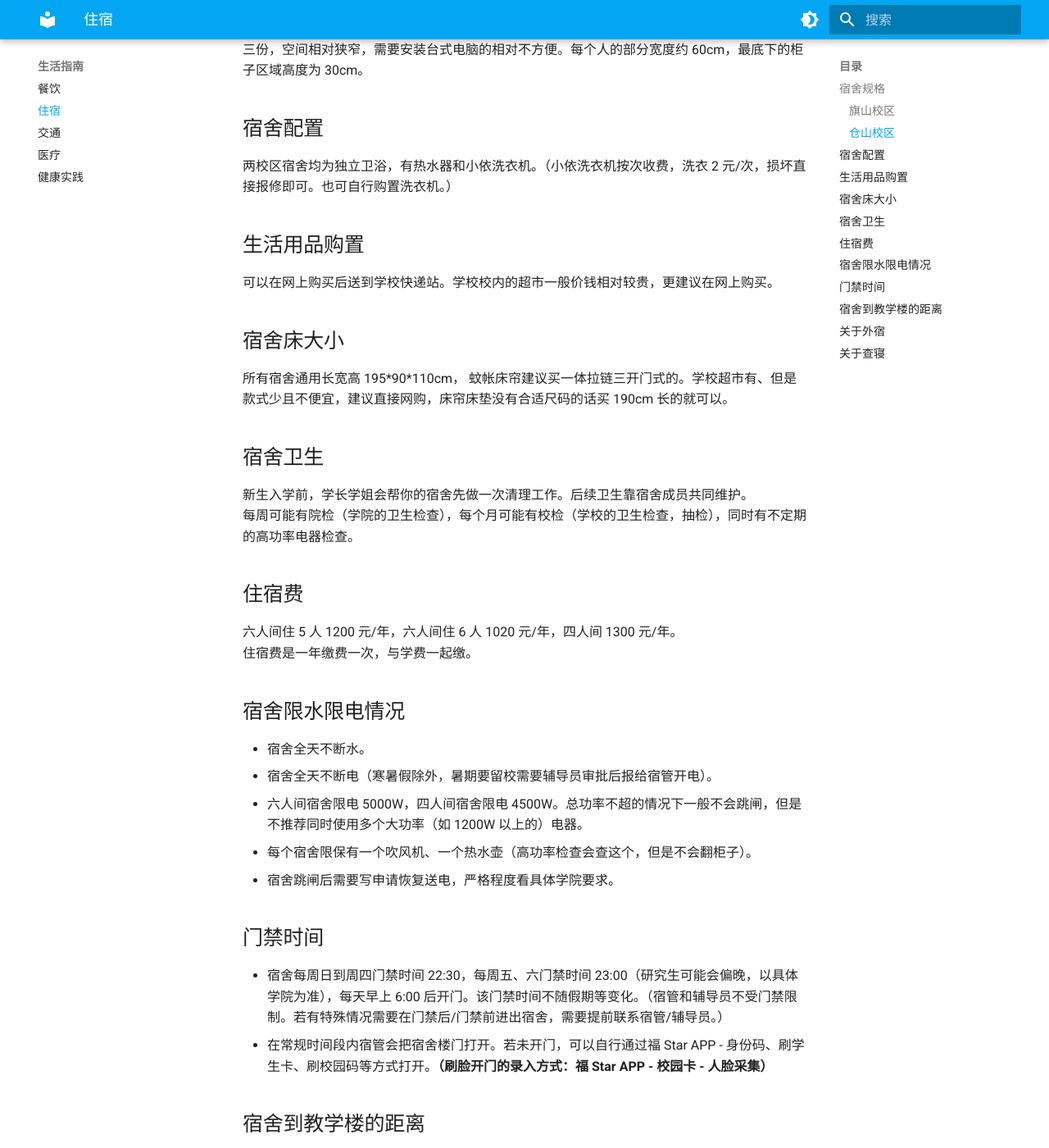
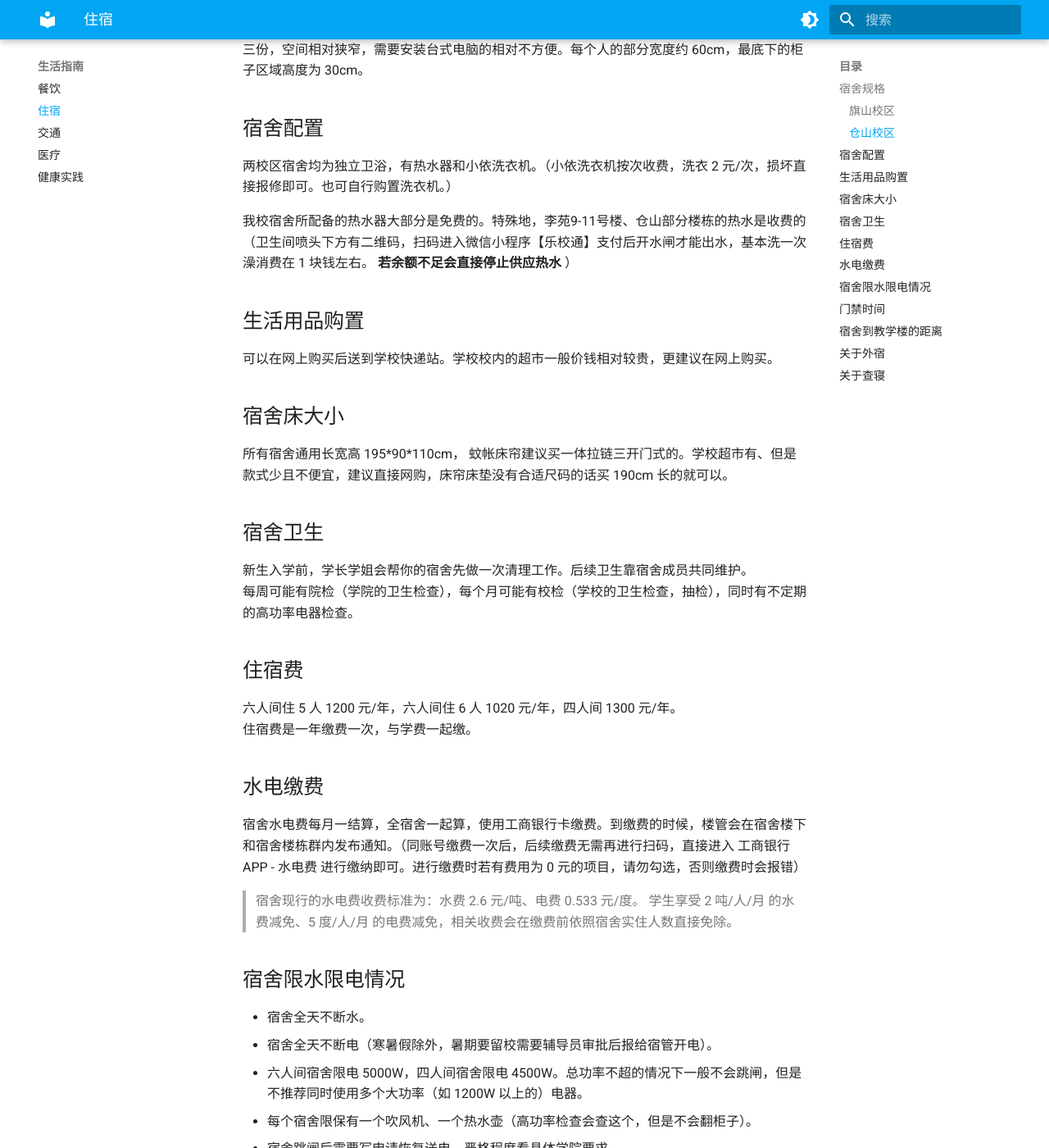
Before and after one commit to kanerty/FJNU-Wiki, an MkDocs documentation site: the page built from docs/live/living.md, in a window 1280 px wide and 1400 px high, scrolled down 675 px. Shown: the whole window at 82% size. Built offline with MkDocs 1.6.1 and Material for MkDocs 9.7.7, drawn with Linux system fonts in a browser that asks for light colours.

Commit message:
feat: 新增宿舍水电缴费部分

```diff
--- a/docs/live/living.md
+++ b/docs/live/living.md
@@ -24,6 +24,8 @@
 
 两校区宿舍均为独立卫浴，有热水器和小依洗衣机。（小依洗衣机按次收费，洗衣 2 元/次，损坏直接报修即可。也可自行购置洗衣机。）
 
+我校宿舍所配备的热水器大部分是免费的。特殊地，李苑9-11号楼、仓山部分楼栋的热水是收费的（卫生间喷头下方有二维码，扫码进入微信小程序【乐校通】支付后开水闸才能出水，基本洗一次澡消费在 1 块钱左右。 **若余额不足会直接停止供应热水** ）
+
 ## 生活用品购置
 
 可以在网上购买后送到学校快递站。学校校内的超市一般价钱相对较贵，更建议在网上购买。
@@ -41,6 +43,13 @@
 
 六人间住 5 人 1200 元/年，六人间住 6 人 1020 元/年，四人间 1300 元/年。
 住宿费是一年缴费一次，与学费一起缴。
+
+## 水电缴费
+
+宿舍水电费每月一结算，全宿舍一起算，使用工商银行卡缴费。到缴费的时候，楼管会在宿舍楼下和宿舍楼栋群内发布通知。（同账号缴费一次后，后续缴费无需再进行扫码，直接进入 工商银行APP - 水电费 进行缴纳即可。进行缴费时若有费用为 0 元的项目，请勿勾选，否则缴费时会报错）
+
+> 宿舍现行的水电费收费标准为：水费 2.6 元/吨、电费 0.533 元/度。
+> 学生享受 2 吨/人/月 的水费减免、5 度/人/月 的电费减免，相关收费会在缴费前依照宿舍实住人数直接免除。
 
 ## 宿舍限水限电情况
 
```
Also changed, not shown: docs/service/services.md (+1 -1 lines).
